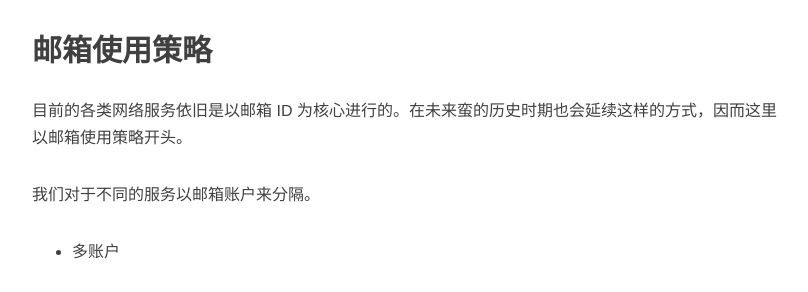
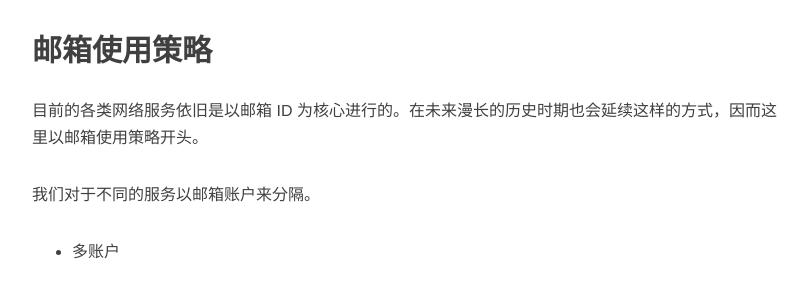
Before and after one commit to Azeril/Microdust, a Jekyll site: the page built from _posts/2015-12-15-Multidimensional-Accounts-System.md, in a window 1280 px wide and 900 px high, scrolled down 780 px. Shown: the part 158-450 px from the top of the window, without its empty margins (233-1041 px from the left). Built offline with Jekyll 4.4.1, drawn with Linux system fonts in a browser that asks for light colours; nearby versions of some CDN libraries; comment, search, counter and statistics services are not loaded.

Commit message:
fix  some line of new post

```diff
--- a/_posts/2015-12-15-Multidimensional-Accounts-System.md
+++ b/_posts/2015-12-15-Multidimensional-Accounts-System.md
@@ -23,7 +23,7 @@ description: 心不要太大....
 
 ## 邮箱使用策略
 
-目前的各类网络服务依旧是以邮箱 ID 为核心进行的。在未来蛮的历史时期也会延续这样的方式，因而这里以邮箱使用策略开头。
+目前的各类网络服务依旧是以邮箱 ID 为核心进行的。在未来漫长的历史时期也会延续这样的方式，因而这里以邮箱使用策略开头。
 
 我们对于不同的服务以邮箱账户来分隔。
 
```
